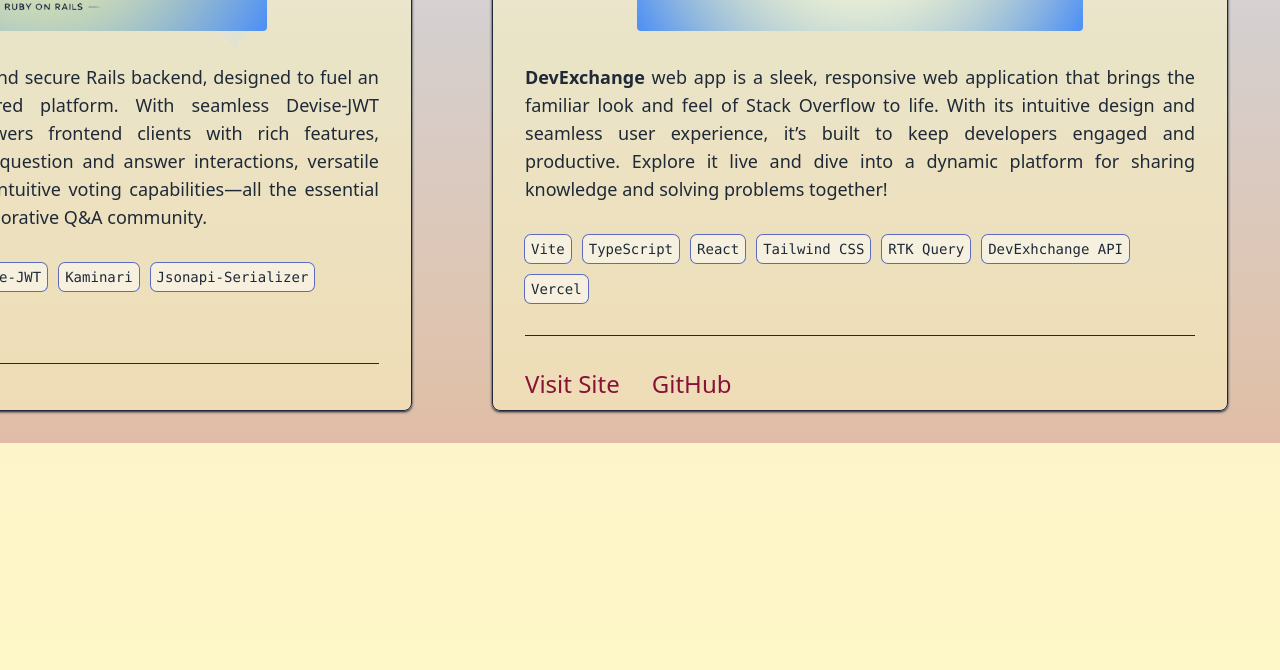
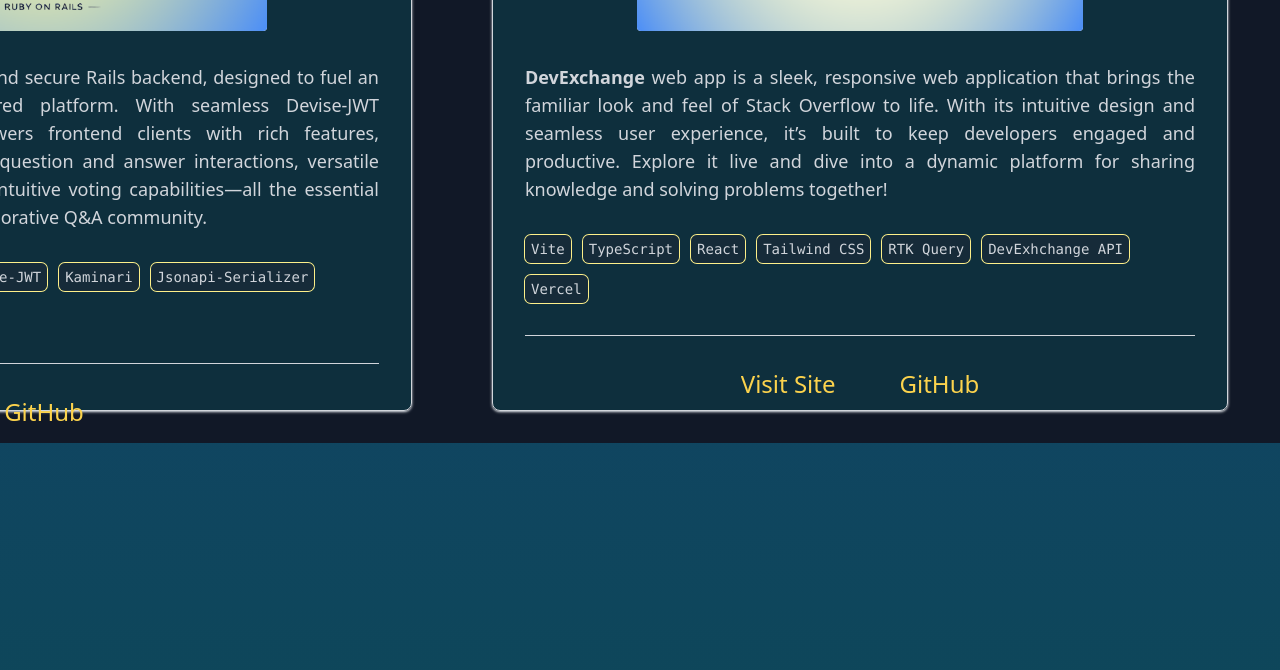
Before and after one commit to aneldanza/personal-portfolio, a React (Vite) app: page /portfolio in a window 1280 px wide. Shown: the part 1157-1827 px from the top of the page. Built offline with nearby package versions, Linux system fonts and the light colour scheme.

Commit message:
set dark theme colors as root base

```diff
--- a/src/index.css
+++ b/src/index.css
@@ -2,27 +2,46 @@
 
 @layer base {
   :root {
-    --bg-accent: 136, 19, 55;
-    /* --bg-accent: 153, 27, 27; */
+    /* first iteration  */
+    /* --bg-accent: 153, 27, 27;
+    --bg-accent-hover: 127, 17, 17;
+    --secondary-bg: 185, 28, 28;
+    --secondary-bg-hover: 159, 18, 18;
+    --gradient-from: 252, 231, 243;
+    --gradient-mid: 255, 237, 213;
+    --gradient-to: 254, 249, 195;
+    --primary-text: 31, 41, 55; */
+
+    /* second iteration */
+    /* --bg-accent: 136, 19, 55;
     --bg-accent-hover: 120, 15, 50;
-    /* --bg-accent-hover: 127, 17, 17; */
     --secondary-bg: 92, 107, 192;
-    /* --secondary-bg: 185, 28, 28; */
     --secondary-bg-hover: 79, 91, 159;
-    /* --secondary-bg-hover: 159, 18, 18; */
     --text-accent: 255, 255, 255;
     --gradient-from: 253, 226, 228;
-    /* --gradient-from: 252, 231, 243; */
     --gradient-mid: 254, 249, 195;
-    /* --gradient-mid: 255, 237, 213; */
     --gradient-to: 243, 232, 253;
-    /* --gradient-to: 254, 249, 195; */
-    --primary-text: 31, 41, 55;
-    /* --primary-text: 31, 41, 55; */
+    --primary-text: 31, 41, 55; */
+
     --form-bg: 249, 250, 251;
     --horizontal-scroll-from: 243, 232, 253;
     --horizontal-scroll-mid: 92, 107, 192, 0.25;
     --horizontal-scroll-to: 136, 19, 55, 0.25;
+
+    /* dark theme  */
+    --bg-accent: 252, 211, 77;
+    --bg-accent-hover: 250, 190, 50;
+    --secondary-bg: 254, 240, 138;
+    --secondary-bg-hover: 253, 224, 71;
+    --text-accent: 31, 41, 55;
+    --gradient-from: 30, 58, 138;
+    --gradient-mid: 13, 71, 85;
+    --gradient-to: 17, 24, 39;
+    --primary-text: 209, 213, 219;
+    --form-bg: 253, 245, 230;
+    --horizontal-scroll-from: 17, 24, 39;
+    --horizontal-scroll-mid: 17, 24, 39;
+    --horizontal-scroll-to: 17, 24, 39;
   }
 
   @media (prefers-color-scheme: dark) {
@@ -121,7 +140,7 @@
   }
 
   .project-buttons-container {
-    @apply flex justify-center lg:justify-start gap-8 pb-8;
+    @apply flex justify-center gap-8 lg:gap-16 pb-8;
   }
 
   .project-image-container {
```
